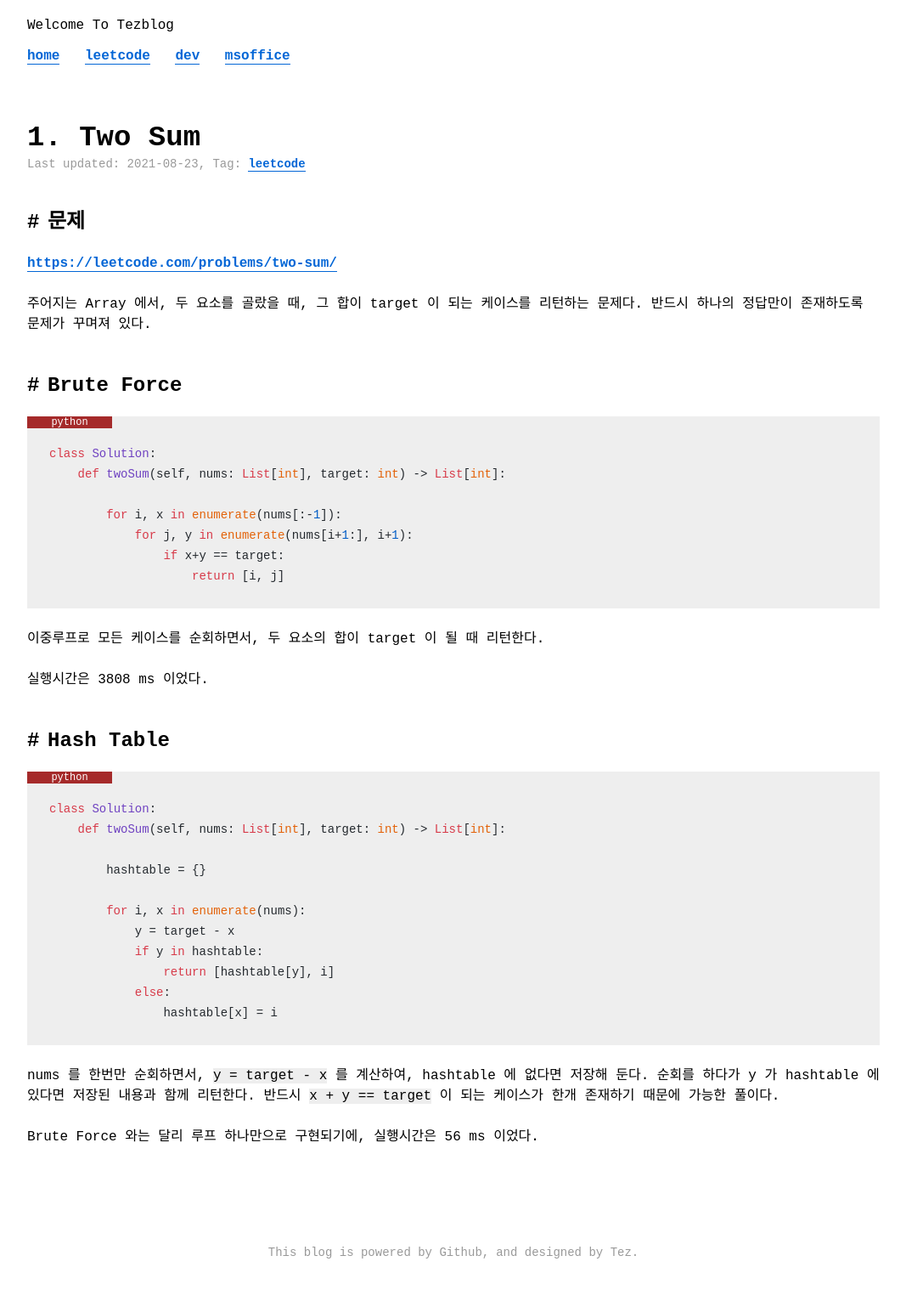
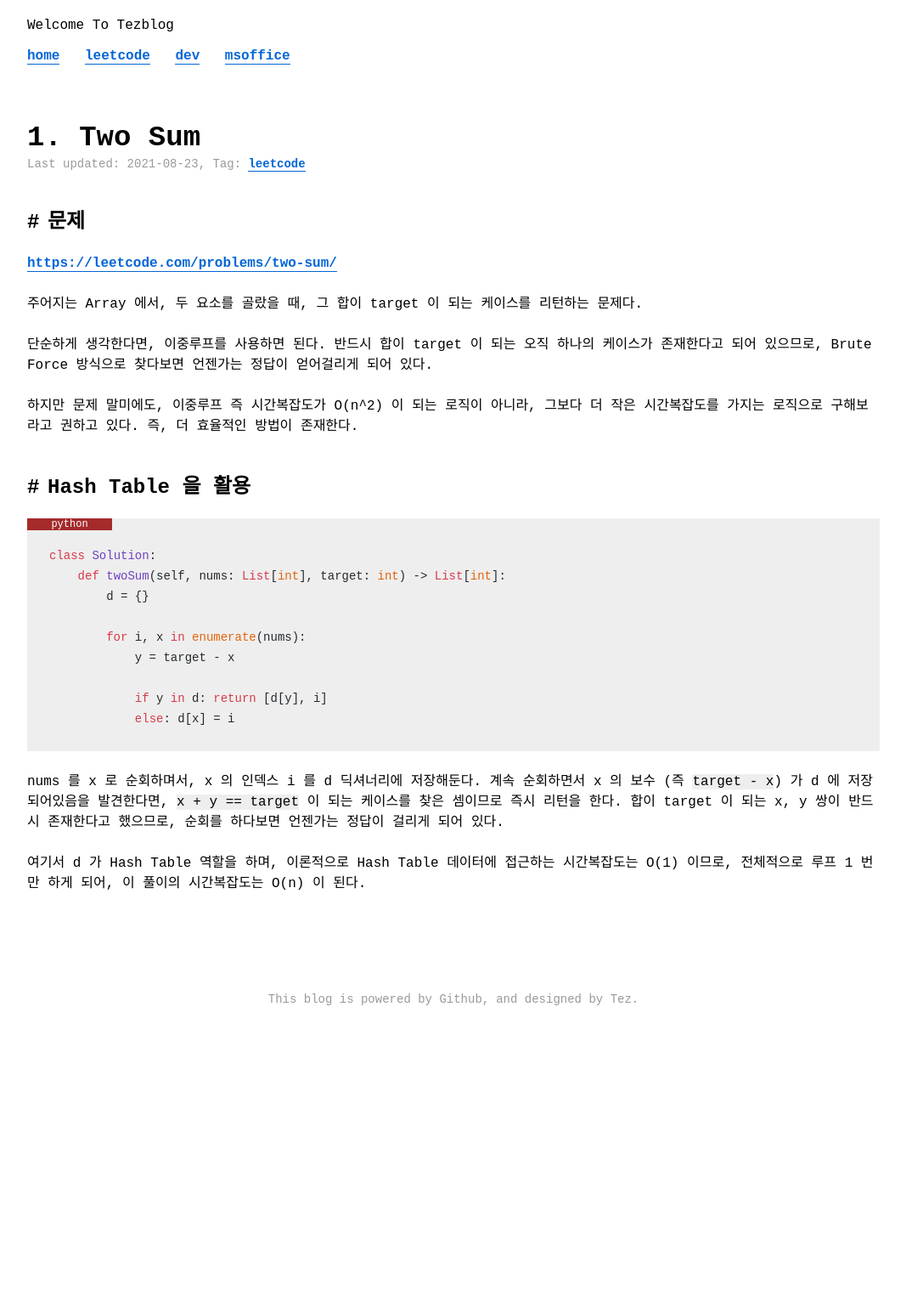
Before and after one commit to tezblog/tezblog.github.io, a Jekyll site: the page built from _posts/leetcode/0001-01-01-leetcode-two-sum.md, in a window 1280 px wide. Shown: the whole page at 85% size, without its empty margins (106-1173 px from the left). Built offline with Jekyll 4.4.1, drawn with Linux system fonts in a browser that asks for light colours; nearby versions of some CDN libraries; some web fonts are replaced; comment, search, counter and statistics services are not loaded; a style sheet for code colours, icons or effects is not loaded; after the commit the page ends 1233 px from its top, so only the background shows below that.

Commit message:
modified

````diff
--- a/_posts/leetcode/0001-01-01-leetcode-two-sum.md
+++ b/_posts/leetcode/0001-01-01-leetcode-two-sum.md
@@ -2,49 +2,34 @@
 layout: post
 title: "1. Two Sum"
 updated: "2021-08-23"
-tags: [leetcode,easy,array,hash_table]
+tags: [leetcode,list]
 ---
 
 ## 문제
 
 [https://leetcode.com/problems/two-sum/](https://leetcode.com/problems/two-sum/)
 
-주어지는 Array 에서, 두 요소를 골랐을 때, 그 합이 target 이 되는 케이스를 리턴하는 문제다. 반드시 하나의 정답만이 존재하도록 문제가 꾸며져 있다.
+주어지는 Array 에서, 두 요소를 골랐을 때, 그 합이 target 이 되는 케이스를 리턴하는 문제다.
 
-## Brute Force
+단순하게 생각한다면, 이중루프를 사용하면 된다. 반드시 합이 target 이 되는 오직 하나의 케이스가 존재한다고 되어 있으므로, Brute Force 방식으로 찾다보면 언젠가는 정답이 얻어걸리게 되어 있다.
+
+하지만 문제 말미에도, 이중루프 즉 시간복잡도가 O(n^2) 이 되는 로직이 아니라, 그보다 더 작은 시간복잡도를 가지는 로직으로 구해보라고 권하고 있다. 즉, 더 효율적인 방법이 존재한다.
+
+## Hash Table 을 활용
 
 ```py
 class Solution:
     def twoSum(self, nums: List[int], target: int) -> List[int]:
+        d = {}
 
-        for i, x in enumerate(nums[:-1]):
-            for j, y in enumerate(nums[i+1:], i+1):
-                if x+y == target:
-                    return [i, j]
+        for i, x in enumerate(nums):
+            y = target - x
+
+            if y in d: return [d[y], i]
+            else: d[x] = i
 ```
 {:.python}
 
-이중루프로 모든 케이스를 순회하면서, 두 요소의 합이 target 이 될 때 리턴한다.
+nums 를 x 로 순회하며서, x 의 인덱스 i 를 d 딕셔너리에 저장해둔다. 계속 순회하면서 x 의 보수 (즉 `target - x`) 가 d 에 저장되어있음을 발견한다면, `x + y == target` 이 되는 케이스를 찾은 셈이므로 즉시 리턴을 한다. 합이 target 이 되는 x, y 쌍이 반드시 존재한다고 했으므로, 순회를 하다보면 언젠가는 정답이 걸리게 되어 있다.
 
-실행시간은 3808 ms 이었다.
-
-## Hash Table
-
-```py
-class Solution:
-    def twoSum(self, nums: List[int], target: int) -> List[int]:
-
-        hashtable = {}
-
-        for i, x in enumerate(nums):
-            y = target - x
-            if y in hashtable:
-                return [hashtable[y], i]
-            else:
-                hashtable[x] = i
-```
-{:.python}
-
-nums 를 한번만 순회하면서, `y = target - x` 를 계산하여, hashtable 에 없다면 저장해 둔다. 순회를 하다가 y 가 hashtable 에 있다면 저장된 내용과 함께 리턴한다. 반드시 `x + y == target` 이 되는 케이스가 한개 존재하기 때문에 가능한 풀이다.
-
-Brute Force 와는 달리 루프 하나만으로 구현되기에, 실행시간은 56 ms 이었다.
+여기서 d 가 Hash Table 역할을 하며, 이론적으로 Hash Table 데이터에 접근하는 시간복잡도는 O(1) 이므로, 전체적으로 루프 1 번만 하게 되어, 이 풀이의 시간복잡도는 O(n) 이 된다.
````
